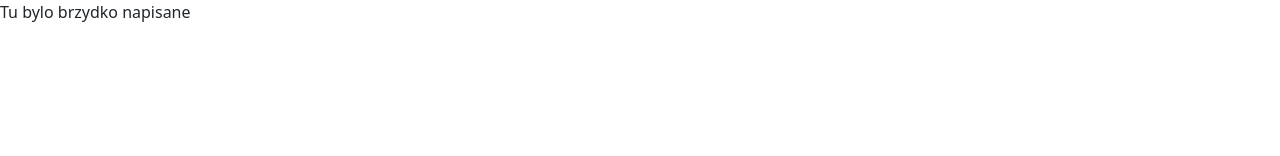
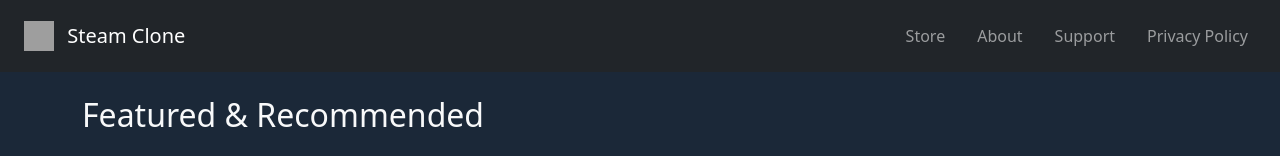
Before and after one commit to janikRafal/pseudo-steam, a React (Create React App) app: page / in a window 1280 px wide. Shown: the top 156 px of the page. Built offline with nearby package versions, Linux system fonts and the light colour scheme; grey boxes are pictures that could not be loaded.

Commit message:
Replace HashRouter with BrowserRouter and uncomment App component in index.tsx

```diff
--- a/src/App.tsx
+++ b/src/App.tsx
@@ -1,7 +1,7 @@
 import React from "react";
 import {
   Route,
-  HashRouter as Router,
+  BrowserRouter as Router,
   Routes,
   Navigate,
 } from "react-router-dom";
@@ -23,7 +23,7 @@ const ROUTES = [
 
 const App: React.FC = () => {
   return (
-    <Router basename="/pseudo-steam">
+    <Router>
       <div className="app-container">
         <NavigationBar />
         <Routes>
--- a/src/index.tsx
+++ b/src/index.tsx
@@ -1,6 +1,6 @@
 import React from "react";
 import ReactDOM from "react-dom/client";
-import "./index.css";
+// import "./index.css";
 import App from "./App";
 import reportWebVitals from "./reportWebVitals";
 import "bootstrap/dist/css/bootstrap.min.css";
@@ -10,8 +10,7 @@ const root = ReactDOM.createRoot(
 );
 root.render(
   <React.StrictMode>
-    {/* <App /> */}
-    Tu bylo brzydko napisane
+    <App />
   </React.StrictMode>
 );
 
```
